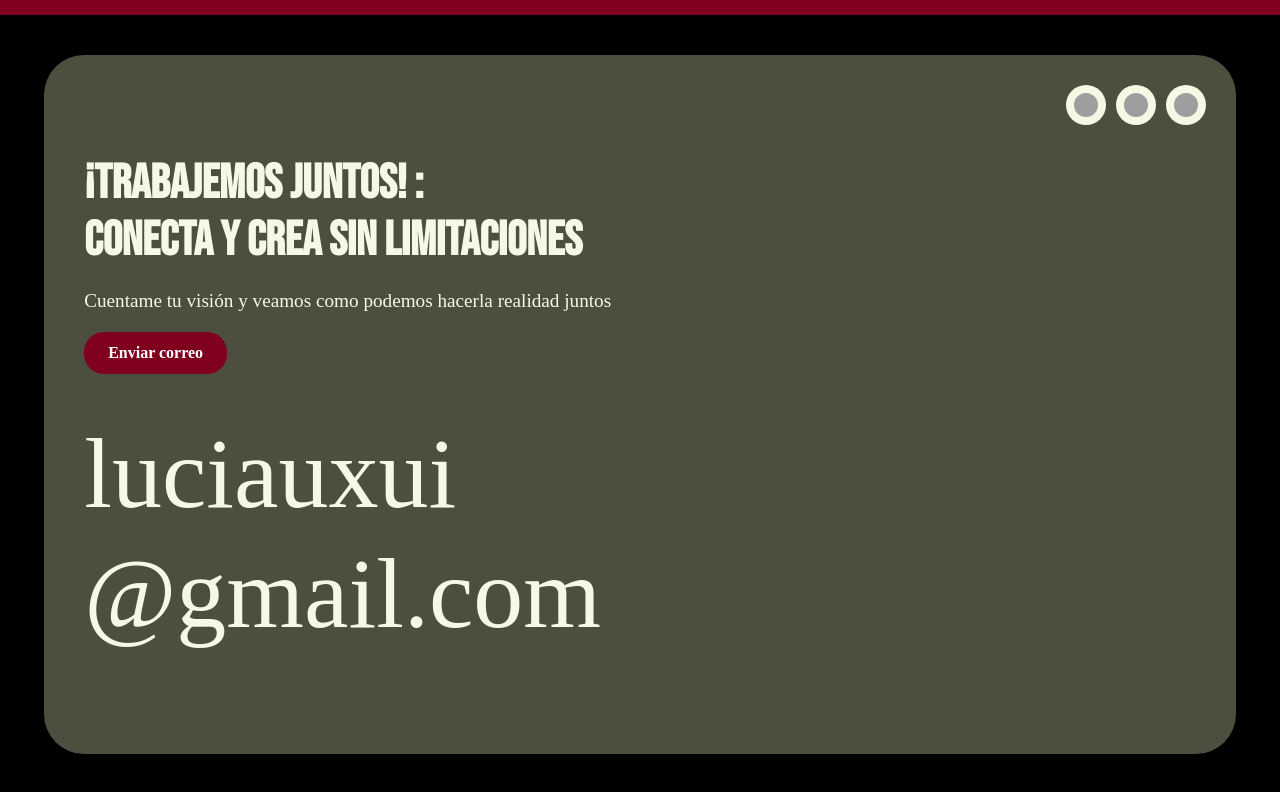
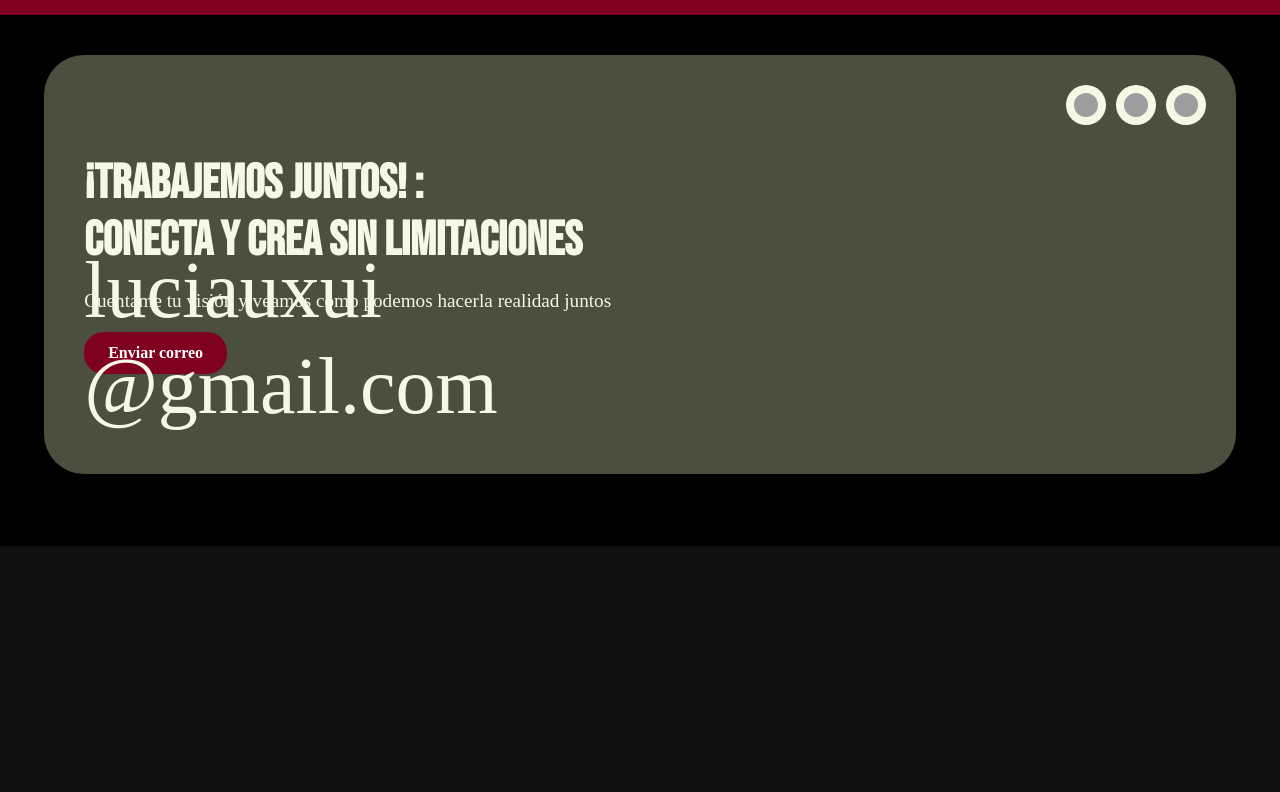
Before and after one commit to luulaa13/portfolio, a React (Vite) app: page /portfolio in a window 1280 px wide. Shown: the part 762-1554 px from the top of the page. After the commit the page ends 1308 px from the top, so only its background shows below. Built offline with nearby package versions, Linux system fonts and the light colour scheme; no server answers; grey boxes are pictures that could not be loaded; a web font is replaced by a local one.

Commit message:
Update Portfolio.css

```diff
--- a/src/style/Portfolio.css
+++ b/src/style/Portfolio.css
@@ -138,6 +138,7 @@
 }
 
 .contacto-section{
+
   background-color: #4d4f3e; /* o #6B8E23 para verde oliva */
   border-radius: 40px;
   padding: 60px 40px;
@@ -178,10 +179,13 @@
 }
 
 .contacto-section .email {
-  margin-top: 40px;
-  font-size: 100px; /* o lo que prefieras */
+  position: absolute;
+  bottom: 20px;
+  left: 40px; /* o right, o center */
+  font-size: 80px;
   line-height: 1.2;
-  }
+  margin-top: 0;
+}
 
 .top-right-icons {
   position: absolute;
```
